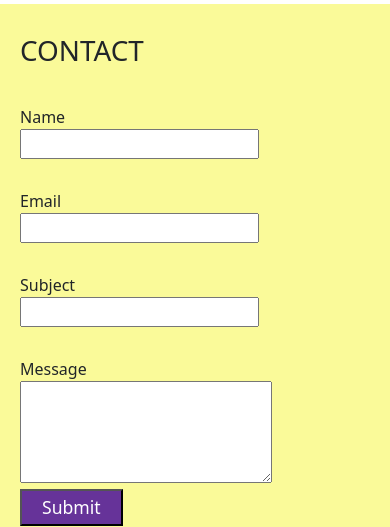
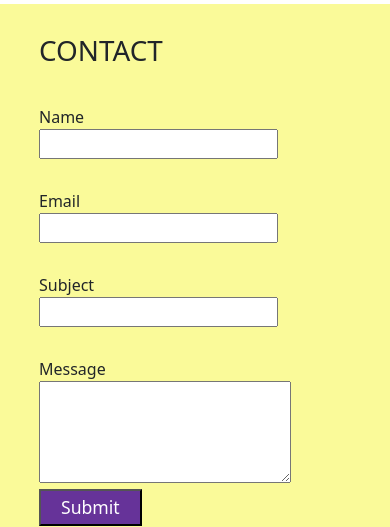
Before and after one commit to RupinVijan/growmore-zippy, a plain HTML site: page index.html in a window 390 px wide. Shown: the part 11473-12000 px from the top of the page. Drawn offline with nearby package versions, Linux system fonts and the light colour scheme.

Commit message:
second commit

```diff
--- a/style.css
+++ b/style.css
@@ -429,6 +429,7 @@ h2 {
 }
 
 
+
 @media only screen and (max-width: 900px) {
   .sec8{
     flex-wrap: wrap;
@@ -502,9 +503,9 @@ h2 {
     justify-content: center;
   }
   .contactt form{
-    width: 100%;
-    margin: 30px 0px;
-    margin-left: 20px;
+    width: 80%;
+    margin: 30px auto;
+    /* margin-left: 20px; */
   }
 
 }
```
